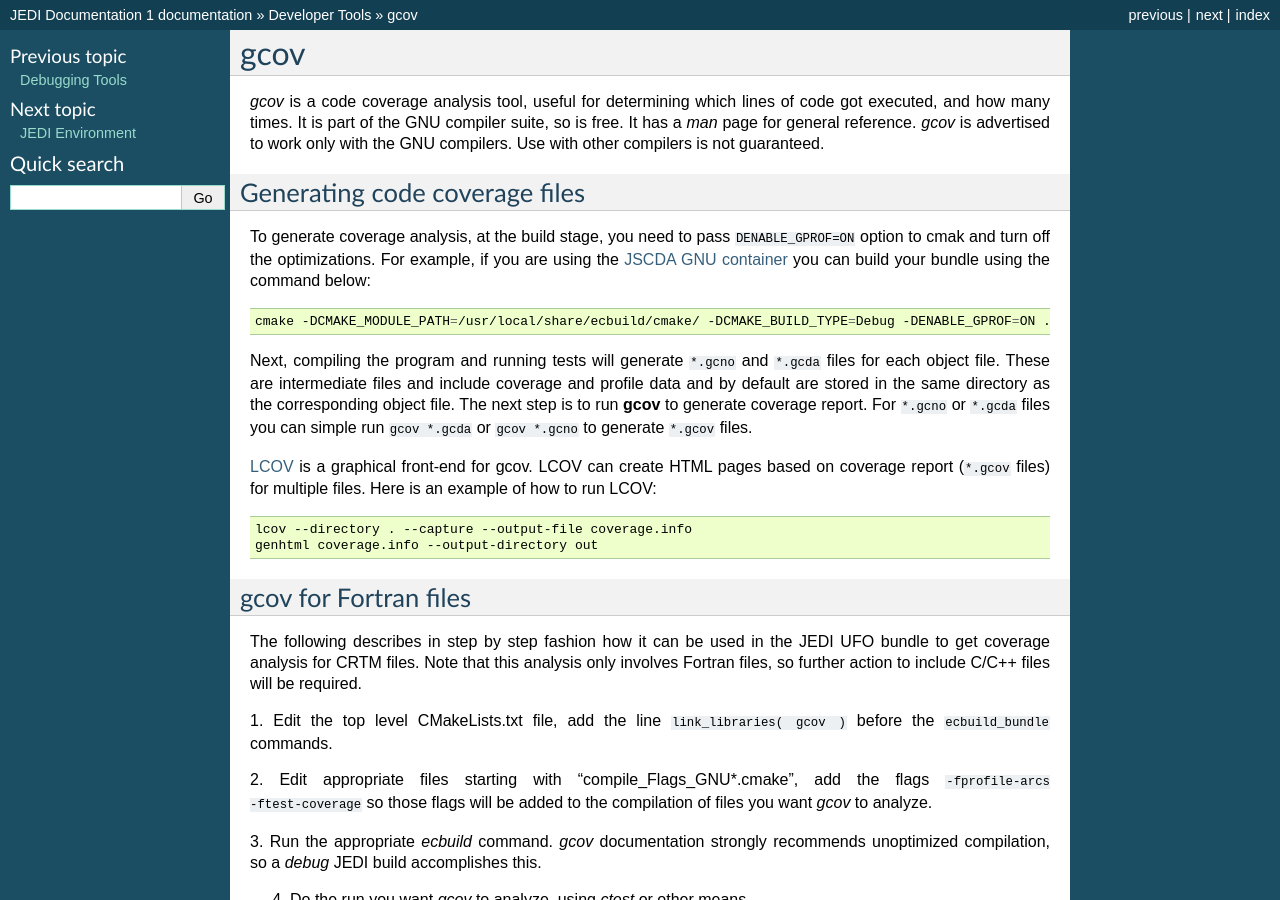
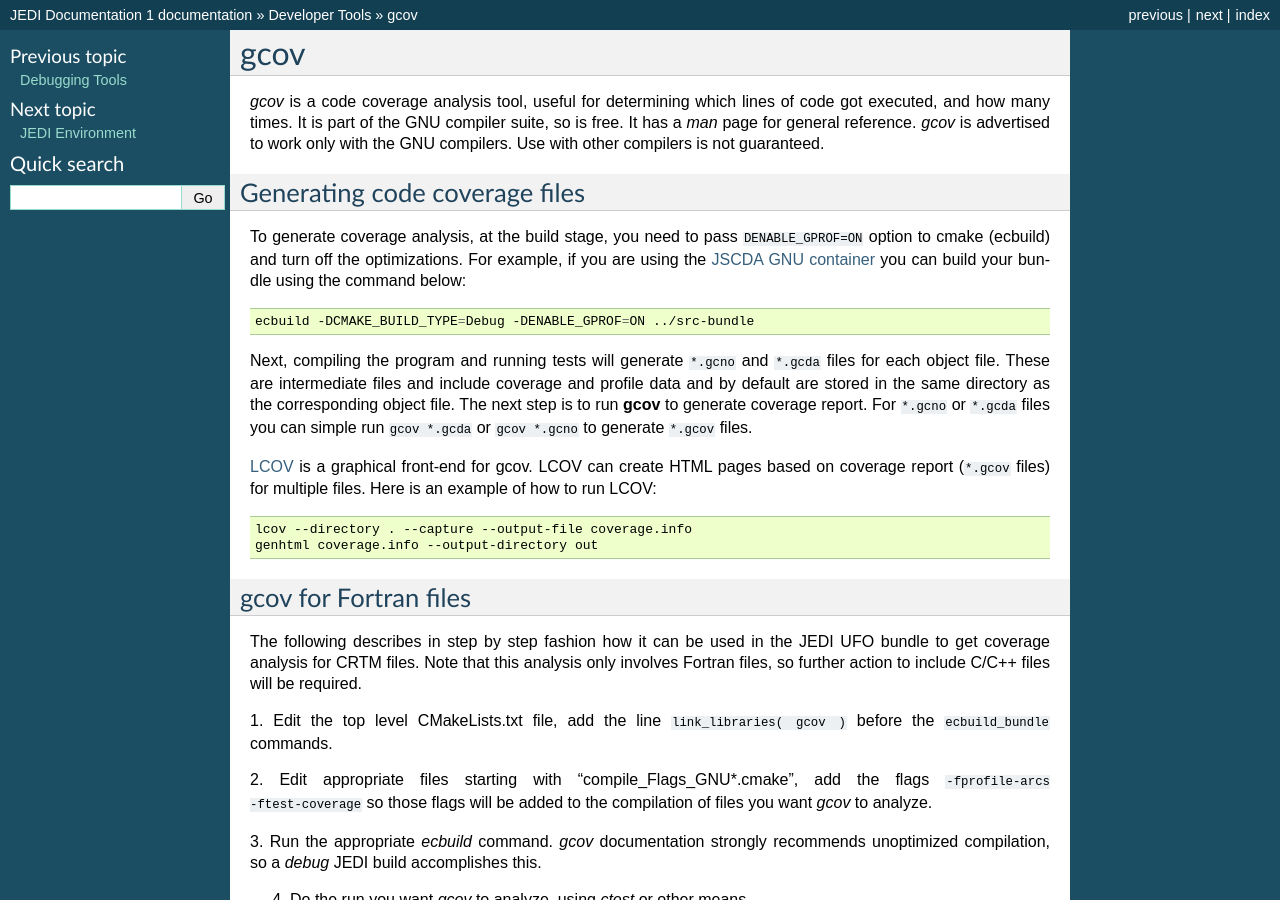
Before and after one commit to JCSDA/jedi-docs, a Sphinx documentation site: the page built from docs/developer/developer_tools/gcov.rst, in a window 1280 px wide and 900 px high. Built offline with Sphinx 7.4.7, drawn with Linux system fonts in a browser that asks for light colours.

Commit message:
address Mark M. comments

```diff
--- a/docs/developer/developer_tools/gcov.rst
+++ b/docs/developer/developer_tools/gcov.rst
@@ -8,11 +8,11 @@ work only with the GNU compilers. Use with other compilers is not guaranteed.
 
 Generating code coverage files
 ------------------------------
-To generate coverage analysis, at the build stage, you need to pass ``DENABLE_GPROF=ON`` option to cmak and turn off the optimizations. For example, if you are using the `JSCDA GNU container <https://hub.docker.com/r/jcsda/docker-gnu-openmpi-dev>`_ you can build your bundle using the command below:
+To generate coverage analysis, at the build stage, you need to pass ``DENABLE_GPROF=ON`` option to cmake (ecbuild) and turn off the optimizations. For example, if you are using the `JSCDA GNU container <https://hub.docker.com/r/jcsda/docker-gnu-openmpi-dev>`_ you can build your bundle using the command below:
 
 .. code:: bash
 
-  cmake -DCMAKE_MODULE_PATH=/usr/local/share/ecbuild/cmake/ -DCMAKE_BUILD_TYPE=Debug -DENABLE_GPROF=ON ../src-bundle
+  ecbuild -DCMAKE_BUILD_TYPE=Debug -DENABLE_GPROF=ON ../src-bundle
 
 Next, compiling the program and running tests will generate ``*.gcno`` and ``*.gcda`` files for each object file. These are intermediate files and include coverage and profile data and by default are stored in the same directory as the corresponding object file. The next step is to run **gcov** to generate coverage report. For ``*.gcno`` or ``*.gcda`` files you can simple run ``gcov *.gcda`` or ``gcov *.gcno`` to generate ``*.gcov`` files.
 
```
